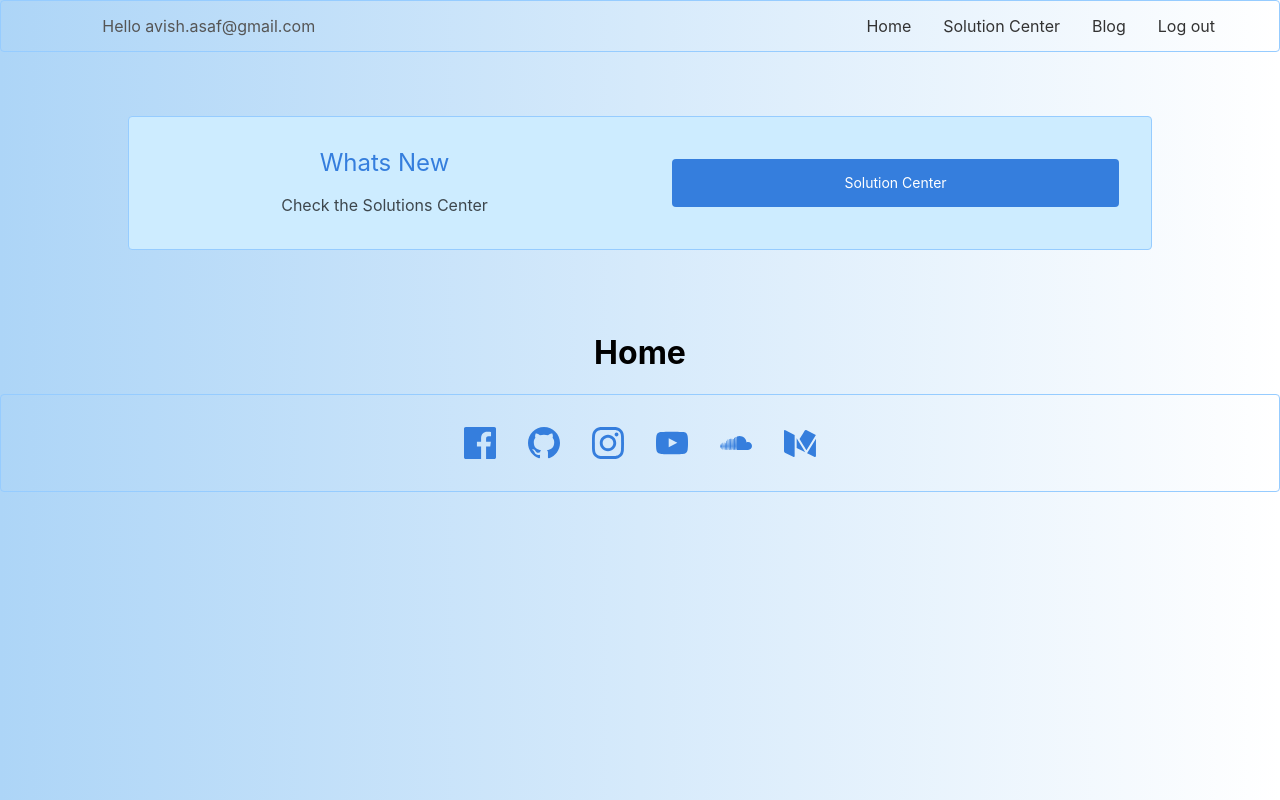
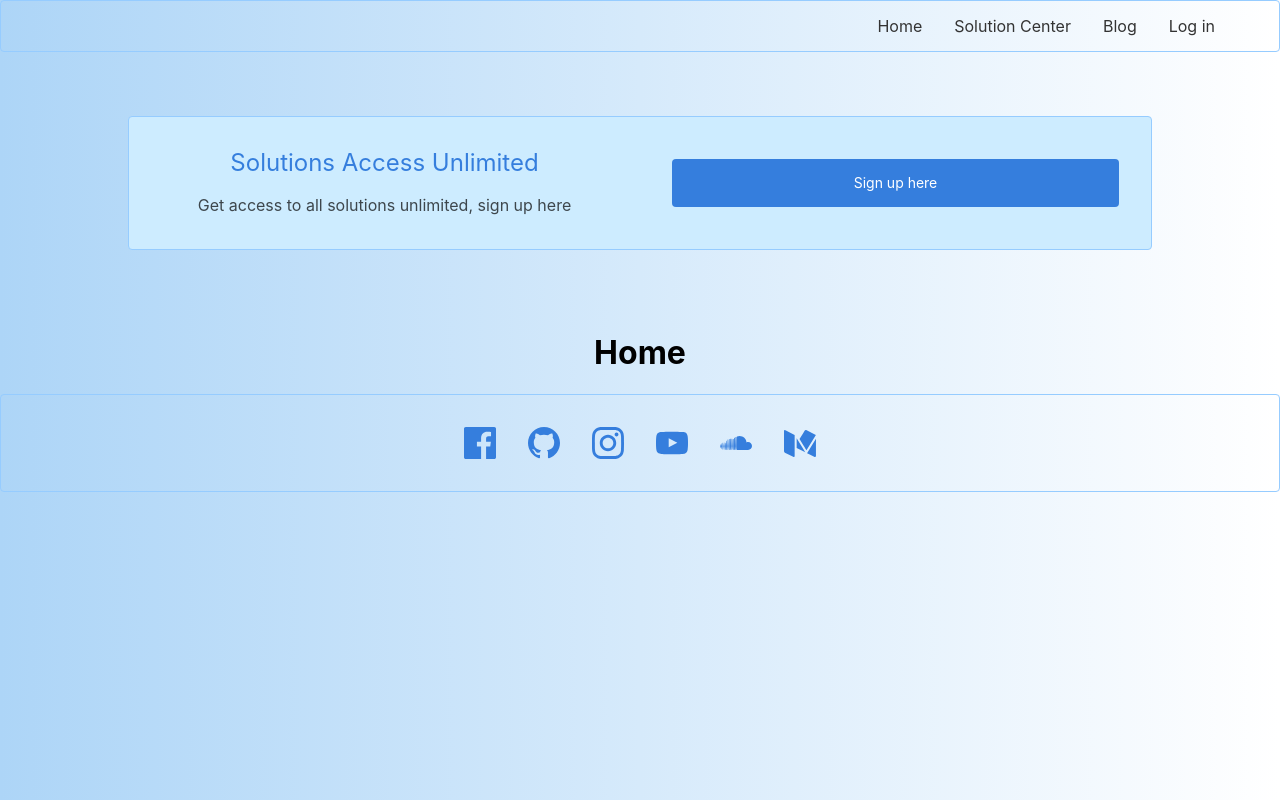
Before and after one commit to avishaiasaf/NS-Blog, a React (Create React App) app: page / in a window 1280 px wide. Built offline with nearby package versions, Linux system fonts and the light colour scheme.

Commit message:
fix login

```diff
--- a/src/App.js
+++ b/src/App.js
@@ -59,13 +59,13 @@ class App extends Component {
       posts: [],
       post: '',
       solution: '',
-      isSignedIn: true,
+      isSignedIn: false,
       route: 'home',
       component: '',
       user: {
-        id: '1',
-        name: 'Avishai',
-        email: 'avish.asaf@gmail.com',
+        id: '',
+        name: '',
+        email: '',
         entries: ''
       }
     }
```
